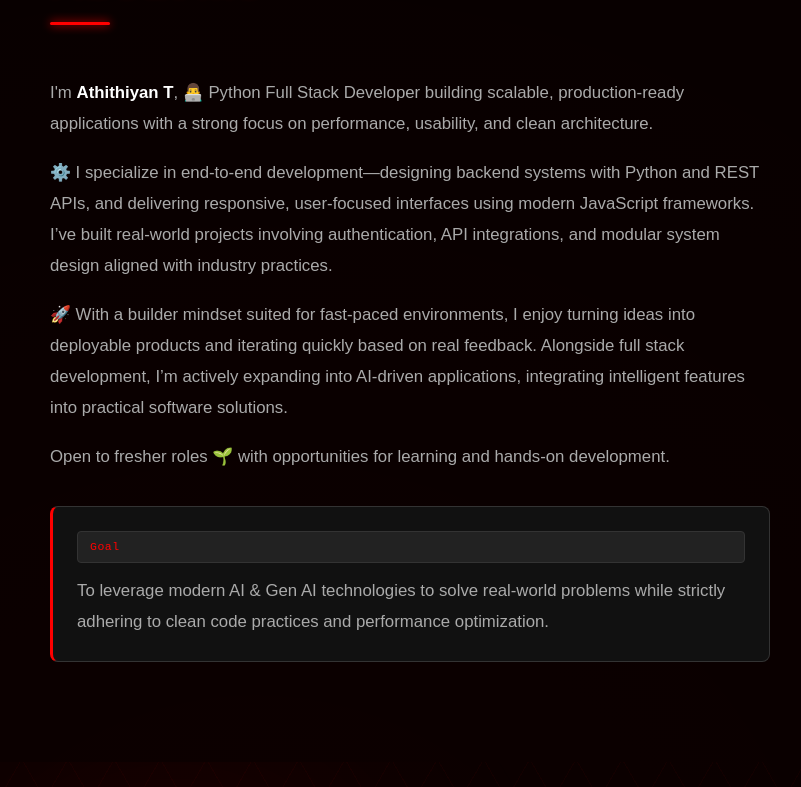
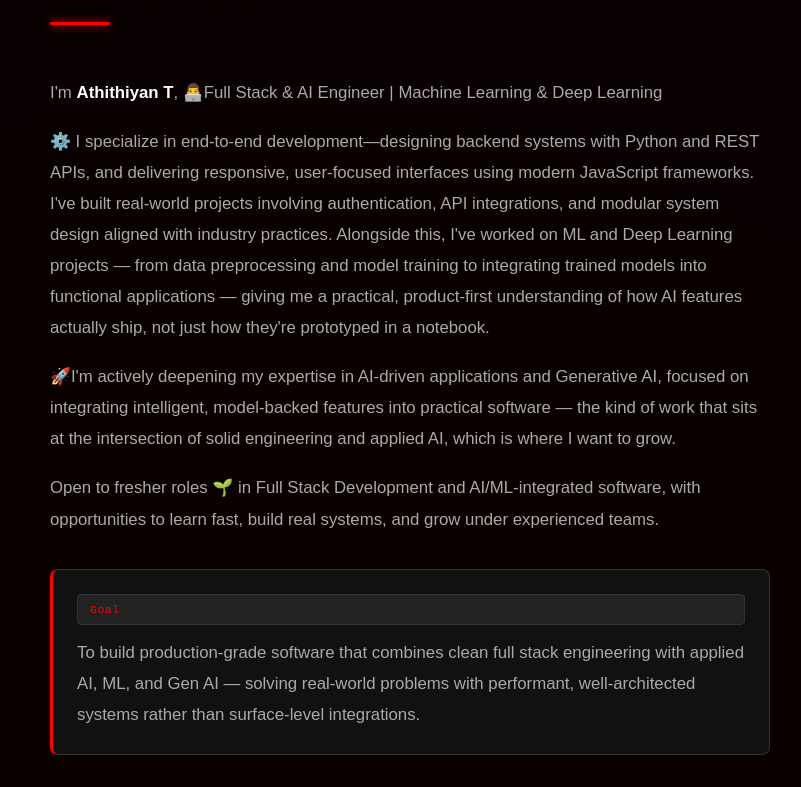
Before and after one commit to Athithiyan-T/My-Portfolio-version-2.0, a React (Vite) app: page / in a window 1280 px wide. Shown: the part 960-1747 px from the top of the page, without its empty margins (64-865 px from the left). Built offline with nearby package versions, Linux system fonts and the light colour scheme; the HTML template or start-up script is replaced by a standard one.

Commit message:
Revise About Me section with AI and ML focus
Updated the About section to reflect new skills and focus areas in AI and machine learning, while enhancing the overall messaging.

```diff
--- a/src/components/About.jsx
+++ b/src/components/About.jsx
@@ -8,20 +8,35 @@ function About() {
 
       <div className="about__body">
      <p>
-          I'm <strong>Athithiyan T</strong>, 👨‍💻 Python Full Stack Developer building scalable,
-          production-ready applications with a strong focus on performance, usability, and clean architecture.
+  I'm <strong>Athithiyan T</strong>, 👨‍💻Full Stack & AI Engineer | Machine Learning & Deep Learning
 </p>
 <p>
-         ⚙️ I specialize in end-to-end development—designing backend systems with Python and REST APIs, and delivering responsive, user-focused interfaces using modern JavaScript frameworks.
-          I’ve built real-world projects involving authentication, API integrations, and modular system design aligned with industry practices.
+  ⚙️ I specialize in end-to-end development—designing backend systems with Python and REST
+  APIs, and delivering responsive, user-focused interfaces using modern JavaScript frameworks.
+  I've built real-world projects involving authentication, API integrations, and modular
+  system design aligned with industry practices. Alongside this, I've worked on ML and Deep
+  Learning projects — from data preprocessing and model training to integrating trained
+  models into functional applications — giving me a practical, product-first understanding
+  of how AI features actually ship, not just how they're prototyped in a notebook.
 </p>
 <p>
-          🚀 With a builder mindset suited for fast-paced environments, I enjoy turning ideas into deployable products and iterating quickly based on real feedback. Alongside full stack development,
-           I’m actively expanding into AI-driven applications, integrating intelligent features into practical software solutions.
+  🚀I'm actively deepening
+  my expertise in AI-driven applications and Generative AI, focused on integrating
+  intelligent, model-backed features into practical software — the kind of work that sits
+  at the intersection of solid engineering and applied AI, which is where I want to grow.
 </p>
 <p>
-          Open to fresher roles 🌱 with opportunities for learning and hands-on development.
+  Open to fresher roles 🌱 in Full Stack Development and AI/ML-integrated software, with
+  opportunities to learn fast, build real systems, and grow under experienced teams.
 </p>
+<div className="about__goal">
+  <span className="tag">Goal</span>
+  <p>
+    To build production-grade software that combines clean full stack engineering with
+    applied AI, ML, and Gen AI — solving real-world problems with performant, well-architected
+    systems rather than surface-level integrations.
+  </p>
+</div>
 
         <div className="about__goal">
           <span className="tag">Goal</span>
```
Lines whose indentation alone changed are shown as unchanged.
